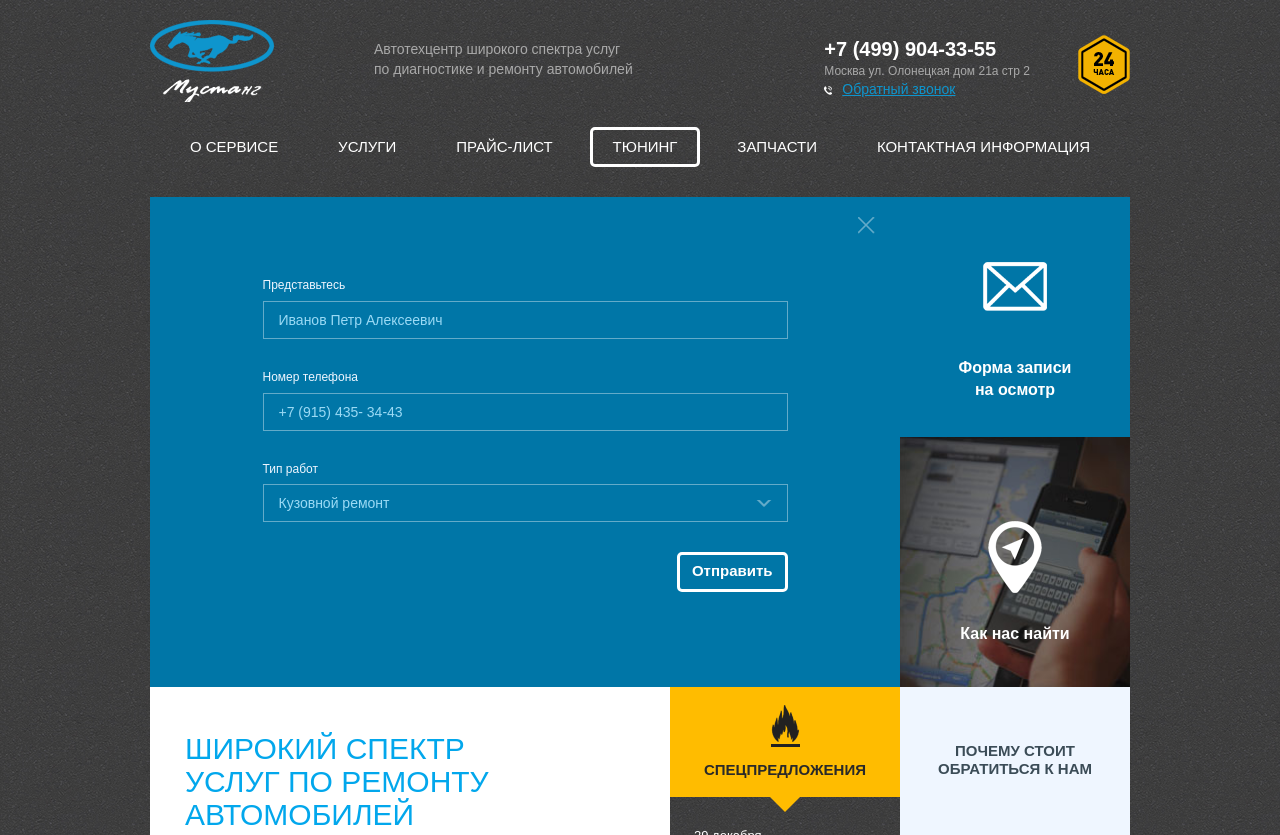
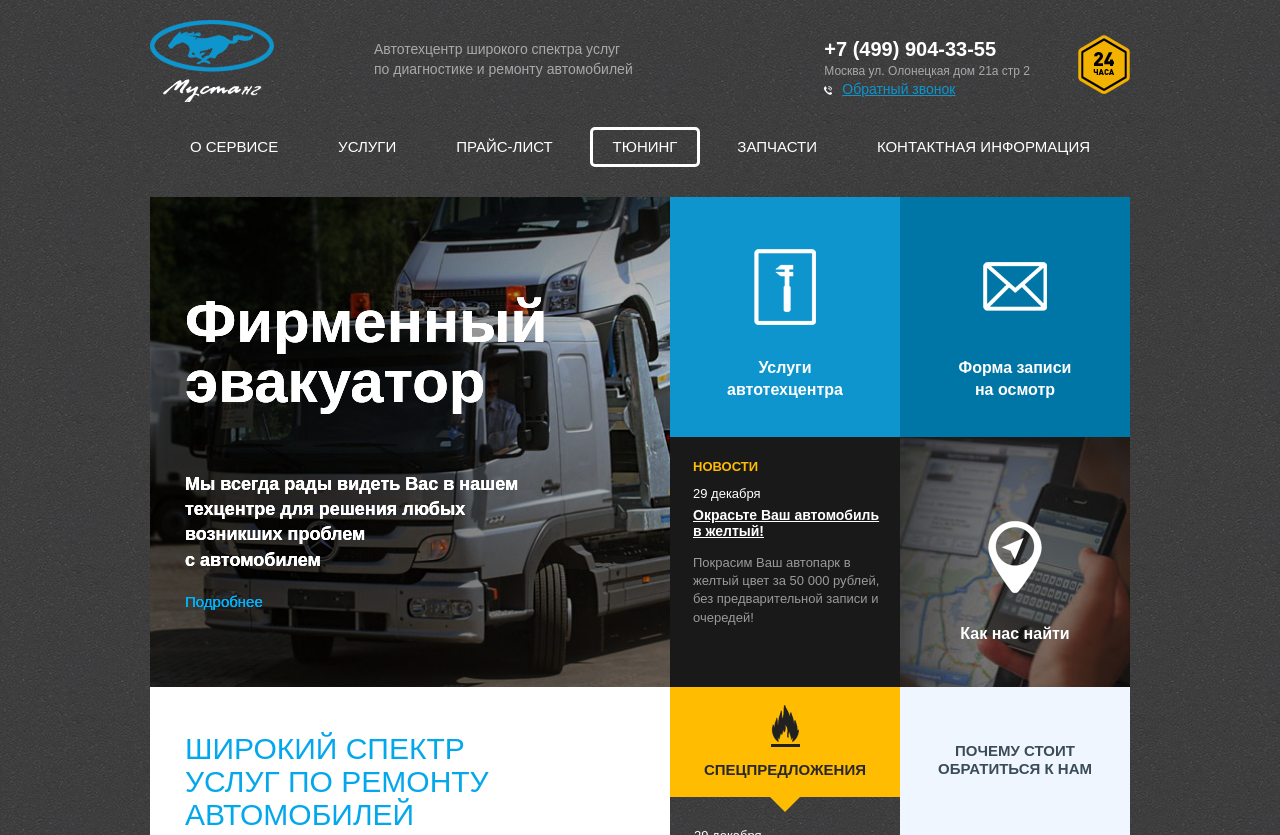
Before and after one commit to coderiver/mustang, a plain HTML site: page index.html in a window 1280 px wide. Shown: the top 835 px of the page. Drawn offline with Linux system fonts and the light colour scheme; a script that the page names is missing.

Commit message:
minor fix

```diff
--- a/index.html
+++ b/index.html
@@ -198,7 +198,7 @@
 								</ul>
 							</div>
 						</div>
-						<div class="tabs__content feedback" >
+						<div class="tabs__content feedback" hidden>
 							<div class="feedback__close"></div>
 							<div class="feedback__form">
 								<div class="feedback__row">
@@ -236,14 +236,14 @@
 						<div class="newspreview__item">
 							<div class="newspreview__date">29 декабря</div>
 							<div class="newspreview__title"><a href="#0">Окрасьте Ваш автомобиль в желтый!</a></div>
-							<div class="news__desc">
+							<div class="newspreview__desc">
 								<p>Покрасим Ваш автопарк в желтый цвет за 50 000 рублей, без предварительной записи и очередей!</p>
 							</div>
 						</div>
 						<div class="newspreview__item">
 							<div class="newspreview__date">29 декабря</div>
 							<div class="newspreview__title"><a href="#0">Окрасьте Ваш автомобиль в желтый!</a></div>
-							<div class="news__desc">
+							<div class="newspreview__desc">
 								<p>Покрасим Ваш автопарк в желтый цвет за 50 000 рублей, без предварительной записи и очередей!</p>
 							</div>
 						</div>
```
